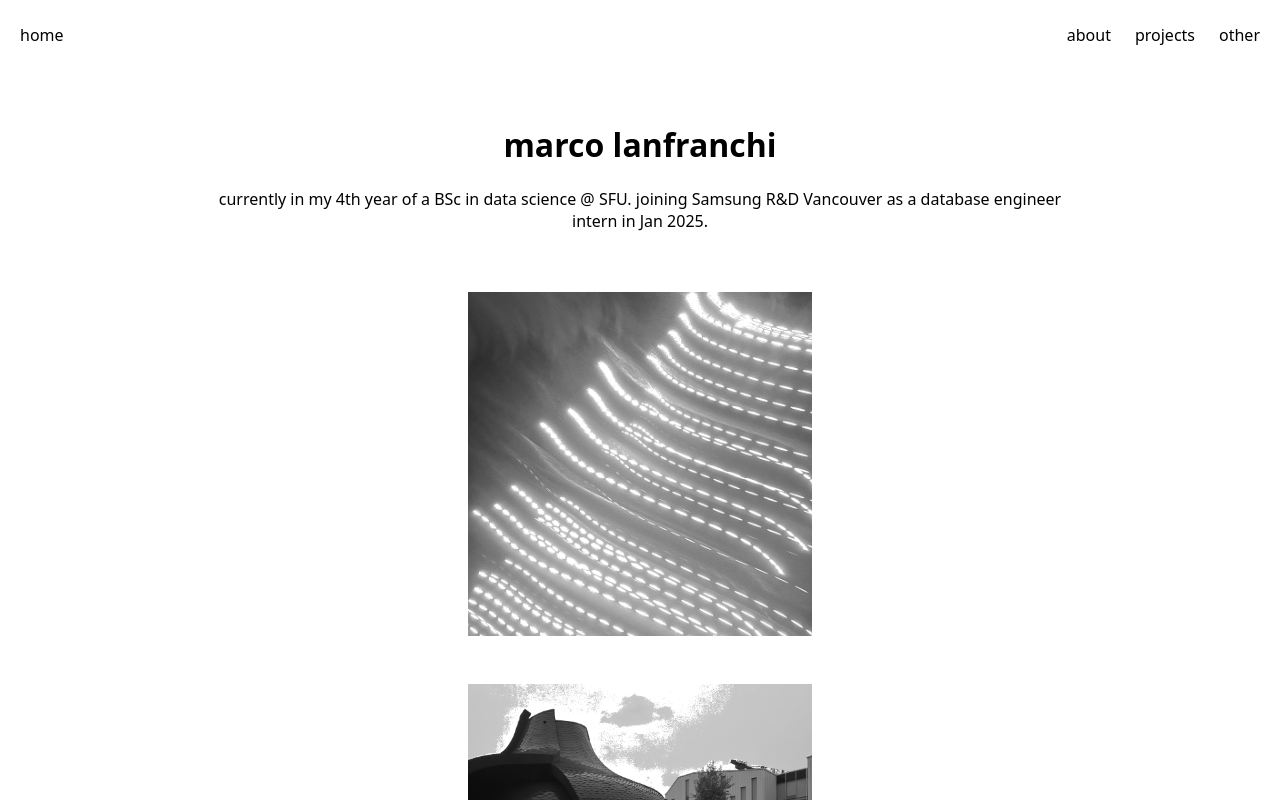
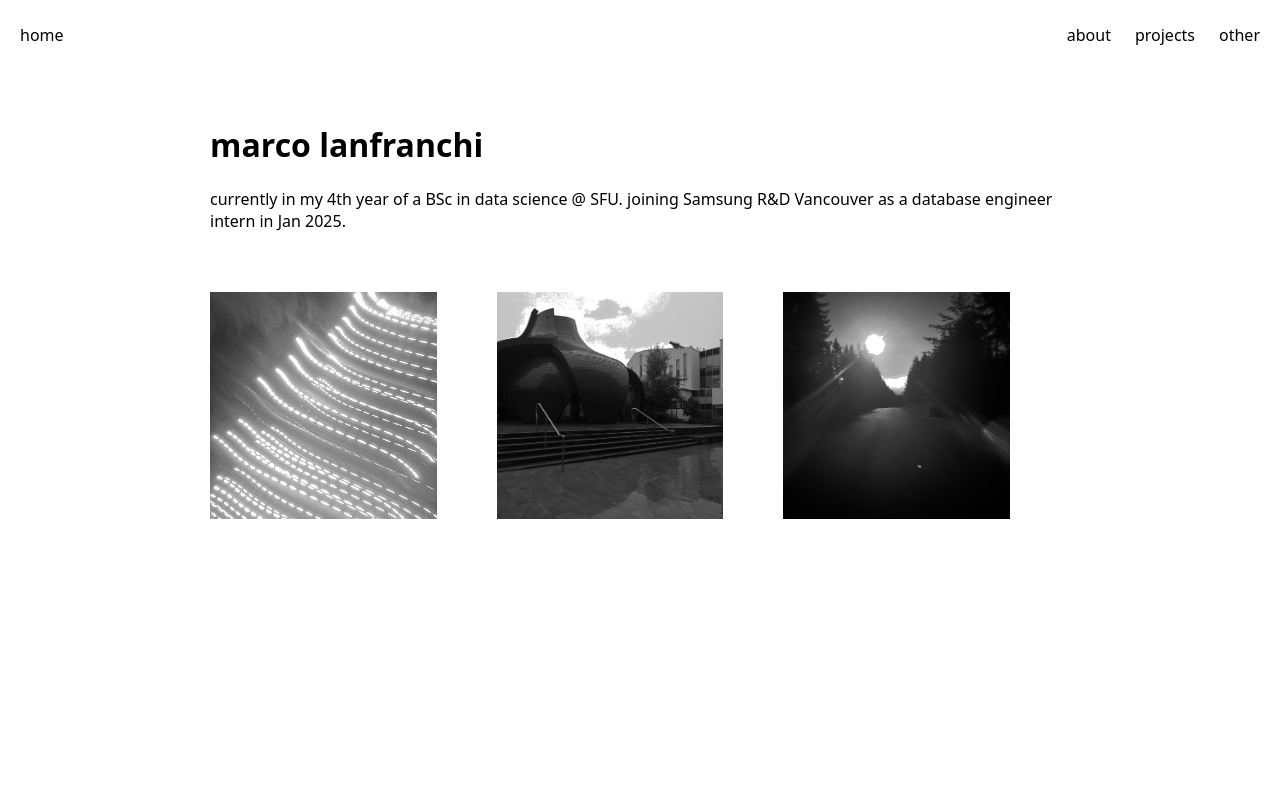
Before and after one commit to marcolanfranchi/ml, a React (Create React App) app: page / in a window 1280 px wide. Shown: the top 800 px of the page. Built offline with nearby package versions, Linux system fonts and the light colour scheme.

Commit message:
added github pages functionality

```diff
--- a/package.json
+++ b/package.json
@@ -1,4 +1,5 @@
 {
+  "homepage": "http://marcolanfranchi.github.io/ml",
   "name": "ml",
   "version": "0.1.0",
   "private": true,
@@ -18,6 +19,8 @@
   },
   "scripts": {
     "start": "react-scripts start",
+    "predeploy": "npm run build",
+    "deploy": "gh-pages -d build",
     "build": "react-scripts build",
     "test": "react-scripts test",
     "eject": "react-scripts eject"
@@ -41,6 +44,7 @@
     ]
   },
   "devDependencies": {
-    "@iconify/react": "^5.0.2"
+    "@iconify/react": "^5.0.2",
+    "gh-pages": "^6.2.0"
   }
 }
--- a/src/App.js
+++ b/src/App.js
@@ -1,4 +1,3 @@
-import logo from './logo.svg';
 import './App.css';
 import Navbar from './Navbar';
 import About from './pages/About';
--- a/src/pages/Home.js
+++ b/src/pages/Home.js
@@ -15,8 +15,8 @@ export default function Home() {
 
     return (
         <div className="home-container">
-            <h1>marco lanfranchi</h1>
-            <p className="full-text">
+            <h1 style={{ textAlign: 'left' }}>marco lanfranchi</h1>
+            <p className="full-text" style={{ textAlign: 'left' }}>
                 {fullText}
             </p>
             <div className="grid-item">
@@ -36,7 +36,7 @@ export default function Home() {
                     src={image4}
                     alt="Pic 2"
                 /> */}
-                <p className="bottom-text">{descriptions[0]}</p> {/* Always display the first description */}
+                {/* <p className="bottom-text">{descriptions[0]}</p> Always display the first description */}
             </div>
         </div>
     );
--- a/src/pages/Other.js
+++ b/src/pages/Other.js
@@ -9,7 +9,7 @@ export default function Other() {
     const [movieImages, setMovieImages] = useState([]);
 
     const albums = [
-        { artist: "Akimbo4s", album: "Repetition" },
+        // { artist: "Akimbo4s", album: "Repetition" },
         // { artist: "Baby Smoove", album: "Hardwood Classic" },
         { artist: "Bar Italia", album: "The Twits" },
         { artist: "Beach House", album: "Bloom" },
@@ -21,7 +21,7 @@ export default function Other() {
         { artist: "Current Joys", album: "Wild Heart" },
         { artist: "D. Savage", album: "D. Phoenix" },
         { artist: "Destroy Lonely", album: "</3²"},
-        { artist: "DJ ESCO", album: "Project E.T. Esco Terrestrial (Hosted By Future)" },
+        // { artist: "DJ ESCO", album: "Project E.T. Esco Terrestrial (Hosted By Future)" },
         { artist: "Drake", album: "Nothing Was the Same (Deluxe)" },
         { artist: "Duster", album: "Stratosphere" },
         { artist: "Duwap Kaine", album: "Bad Kid from the 4" },
@@ -34,9 +34,9 @@ export default function Other() {
         { artist: "Frank Ocean", album: "Channel ORANGE" },
         { artist: "Future", album: "DS2" },
         { artist: "jaydes", album: "rose" },
-        { artist: "KanKan", album: "Nun to Me"},
+        // { artist: "KanKan", album: "Nun to Me"},
         { artist: "Ken Carson", album: "A Great Chaos (Deluxe)" },
-        { artist: "Ken Carson", album: "XTENDED" },
+        // { artist: "Ken Carson", album: "XTENDED" },
         { artist: "King Krule", album: "Space Heavy" },
         { artist: "Lil Peep", album: "Come Over When You're Sober" },
         { artist: "Lil Shine", album: "Losing Myself"},
@@ -46,23 +46,23 @@ export default function Other() {
         { artist: "Matt Maltese", album: "Krystal" },
         { artist: "MF DOOM", album: "Operation: Doomsday" },
         { artist: "MGMT", album: "Oracular Spectacular" },
-        { artist: "Nettspend", album: "Shine N Peace" },
+        // { artist: "Nettspend", album: "Shine N Peace" },
         { artist: "Night Tapes", album: "Perfect Kindness" },
         { artist: "Odd Future", album: "The OF Tape Vol. 2" },
         { artist: "Pinegrove", album: "Need 2" },
         { artist: "PinkPantheress", album: "to hell with it" },
-        { artist: "Playboi Carti", album: "Die Lit" },
+        // { artist: "Playboi Carti", album: "Die Lit" },
         { artist: "Playboi Carti", album: "Playboi Carti" },
         { artist: "Playboi Carti", album: "Whole Lotta Red" },
         { artist: "Quannic", album: "Stepdream" },
         { artist: "Rx Papi & Gud", album: "Foreign Exchange" },
         { artist: "Sade", album: "Love" },
         { artist: "Sickboyrari", album: "BALLAD OF A GLIME" },
-        { artist: "Sickboyrari", album: "City of Crows" },
+        // { artist: "Sickboyrari", album: "City of Crows" },
         { artist: "sign crushes motorist", album: "I'll Be Okay"},
-        { artist: "Slimesito", album: "Scarface Sito"},
+        // { artist: "Slimesito", album: "Scarface Sito"},
         { artist: "Slowdive", album: "Souvlaki" },
-        { artist: "Summrs", album: "Free Do / Can't Do It" },
+        // { artist: "Summrs", album: "Free Do / Can't Do It" },
         { artist: "Summrs", album: "Nothing more Nothing LESS" },
         { artist: "Thaiboy Digital", album: "Legendary Member" },
         { artist: "The Smiths", album: "The Queen is Dead" },
@@ -74,13 +74,13 @@ export default function Other() {
         { artist: "Weiland", album: "Vices" },
         { artist: "Whirr", album: "Muta/Blue Sugar" },
         { artist: "Wisp", album: "Once then we'll be free"},
-        { artist: "Wisp", album: "Your face"},
+        // { artist: "Wisp", album: "Your face"},
         { artist: "Yabujin", album: "Chalice of Mind" },
         { artist: "Yhappojj", album: "Evolution of Xur" },
         { artist: "Yot Club", album: "Bpolar" },
-        { artist: "Young Thug", album: "Barter 6" },
+        // { artist: "Young Thug", album: "Barter 6" },
         { artist: "Young Thug", album: "Slime Season 3" },
-        { artist: "03Greedo", album: "Sweet Lady" },
+        // { artist: "03Greedo", album: "Sweet Lady" },
 
 
     ];
@@ -99,7 +99,7 @@ export default function Other() {
         { title: "Juno", year: "2007" },
         { title: "The Boy in the Striped Pajamas", year: "2008" },
         { title: "The Social Network", year: "2010" },
-        { title: "Scott Pilgrim vs. the World", year: "2010" },
+        // { title: "Scott Pilgrim vs. the World", year: "2010" },
         { title: "Django Unchained", year: "2012" },
     ];
 
--- a/src/pages/Projects.js
+++ b/src/pages/Projects.js
@@ -1,6 +1,4 @@
-import { FaD } from "react-icons/fa6";
 import "./projects.css";
-import { FaPython, FaDatabase, FaGithub } from 'react-icons/fa'; // Example icons
 import { Icon } from '@iconify/react';
 
 const projectData = [
--- a/src/pages/home.css
+++ b/src/pages/home.css
@@ -1,8 +1,9 @@
 .home-container {
-    text-align: center;
+    /* text-align: lef; */
     padding: 20px;
     max-width: 900px;
     margin: 0 auto;
+    overflow: hidden;
 }
 
 .typing-effect {
@@ -27,29 +28,28 @@
 }
 
 .grid-item {
-    /* position: relative; */
     overflow: hidden;
+    justify-content: center;
+    align-items: center;
+    display: flex;
     width: 100%;
     margin-top: 60px;
-    /* aspect-ratio: 1/1; */
-    transform: scale(0.4);
+    /* transform: scale(0.4); */
     transform-origin: top;
 }
 
 .grid-item img {
-    /* position: absolute; */
-    /* top: 0; */
-    /* left: 0; */
     width: 100%;
     height: 100%;
     aspect-ratio: 1 / 1;
+    /* transform: scale(0.4); */
     display: block;
     object-fit: cover;
-    filter: grayscale(100%);
-    margin-bottom: 120px;
+    /* filter: grayscale(100%); */
+    margin-bottom: 60px;
+    margin-right: 60px;
+    overflow: hidden;
 }
-
-
 
 .description {
     position: absolute;
@@ -64,7 +64,7 @@
 }
 
 .bottom-text {
-    text-align: center;
+    text-align: left;
     font-size: 14px;
     margin-top: 30px;
 }
```
Also changed, not shown: src/pages/About.js (+0 -7 lines), 2 other files (tests, documents, lock files or other folders).
